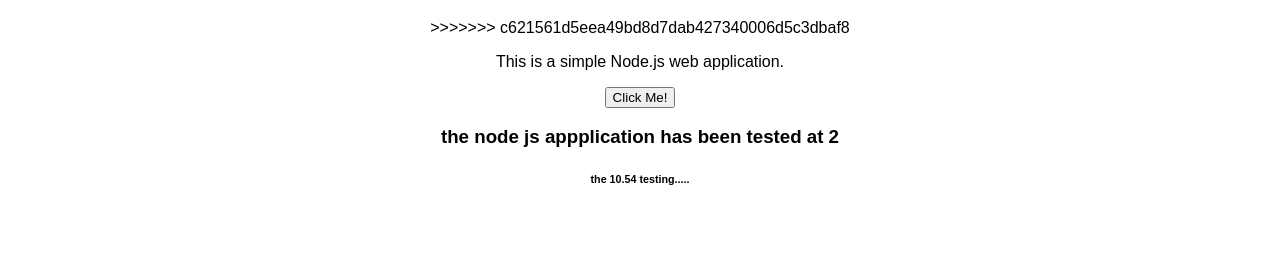
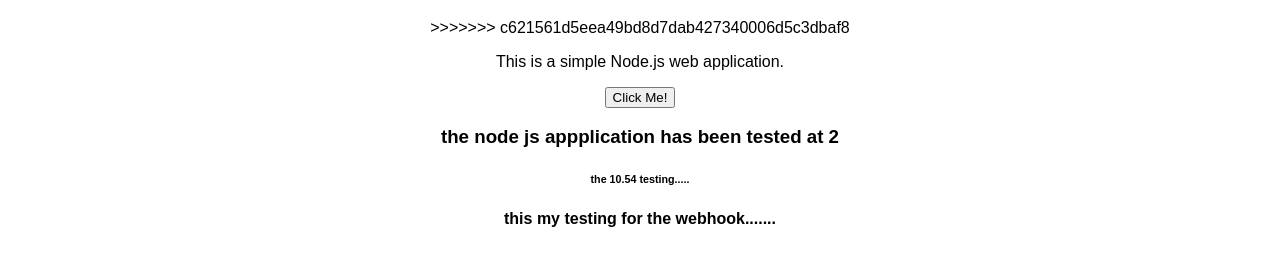
Before and after one commit to RISBIN/test-jen, a website: page public/index.html in a window 1280 px wide. Shown: the part 235-500 px from the top of the page. Drawn offline with Linux system fonts and the light colour scheme.

Commit message:
sep 9 commit 3.20

```diff
--- a/public/index.html
+++ b/public/index.html
@@ -25,5 +25,7 @@
     <button onclick="alert('Hello, world!')">Click Me!</button>
     <h3>the node js appplication has been tested at 2</h3>
     <h6>the 10.54 testing.....</h6>
+
+    <h4>this my testing for the webhook.......</h4>
 </body>
 </html>
```
